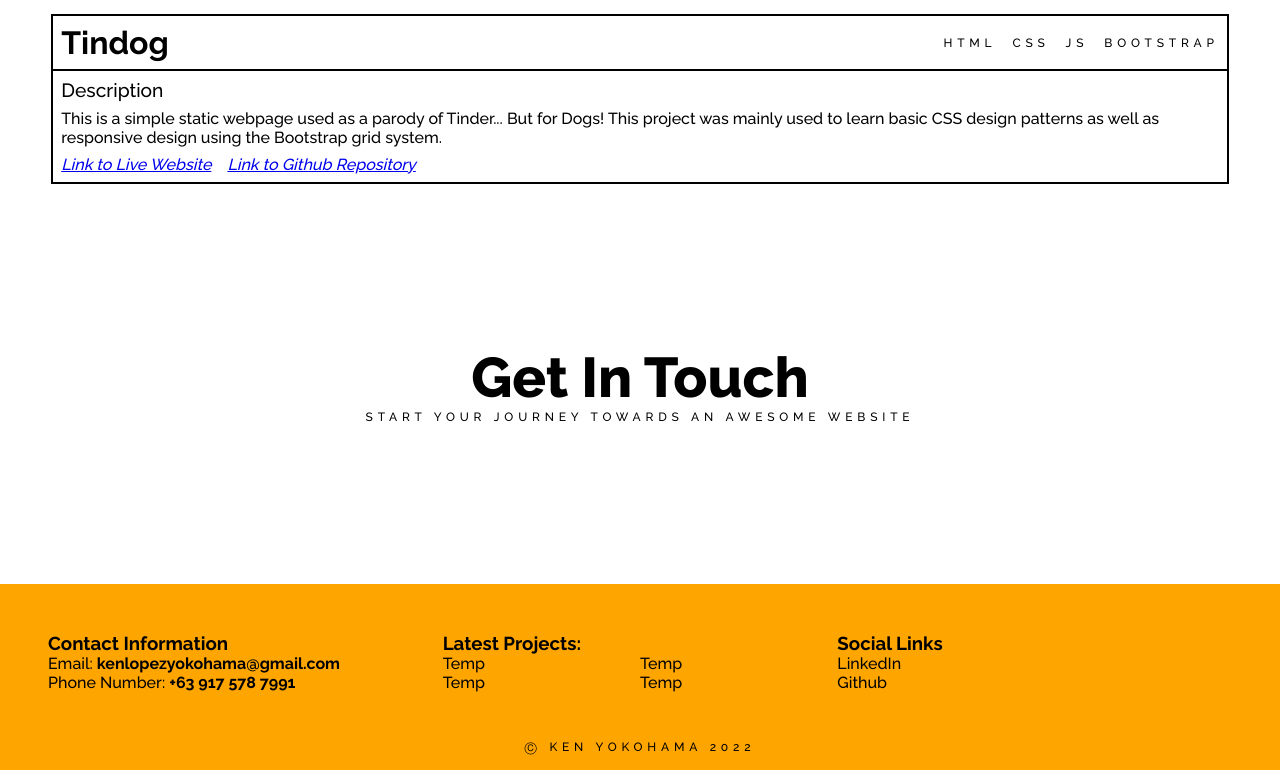
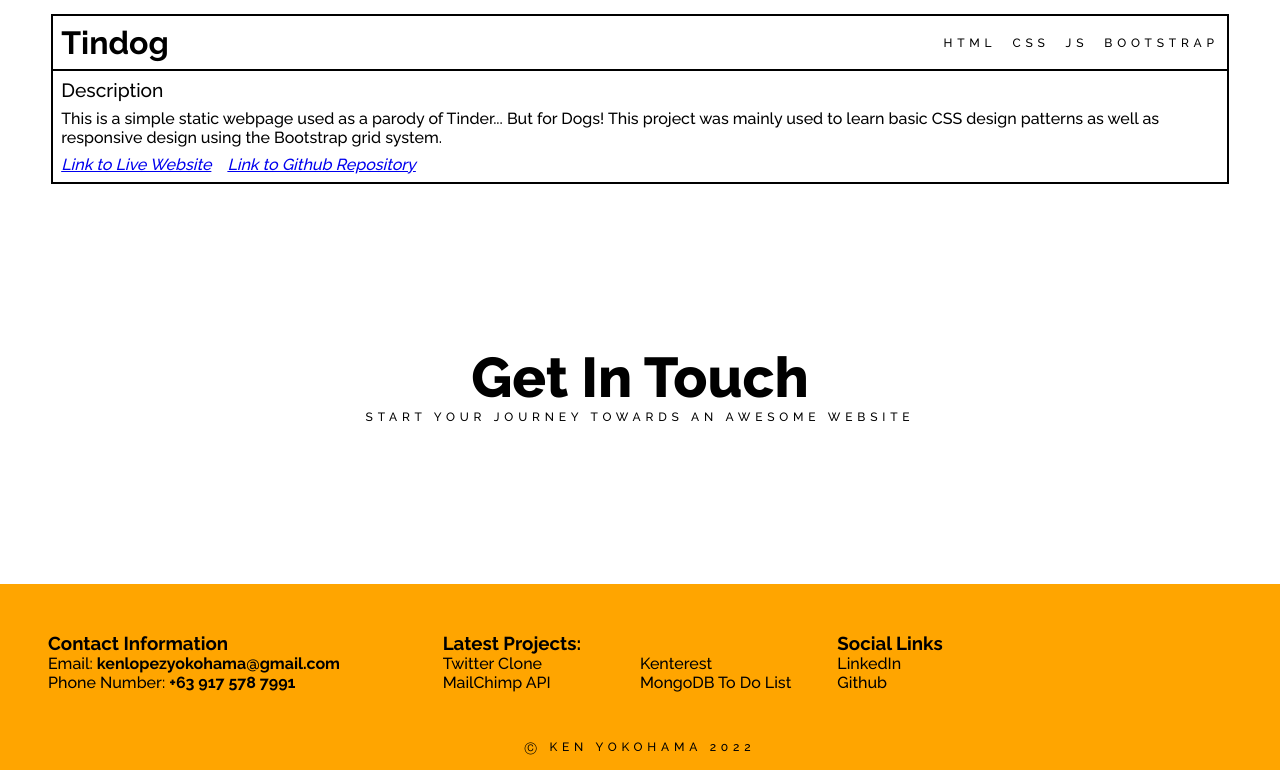
Before and after one commit to Ken-Yokohama/My-Portfolio, a React (Create React App) app: page / in a window 1280 px wide. Shown: the part 3150-3920 px from the top of the page. Built offline with nearby package versions, Linux system fonts and the light colour scheme; no server answers.

Commit message:
Added Axios and call API adress API & Count API to display how many times the user has viewed my website

```diff
--- a/package.json
+++ b/package.json
@@ -10,6 +10,7 @@
     "@testing-library/jest-dom": "^5.16.2",
     "@testing-library/react": "^12.1.4",
     "@testing-library/user-event": "^13.5.0",
+    "axios": "^0.26.1",
     "framer-motion": "^6.2.8",
     "react": "^17.0.2",
     "react-copy-to-clipboard": "^5.0.4",
--- a/src/components/Footer.jsx
+++ b/src/components/Footer.jsx
@@ -74,10 +74,74 @@ function Footer(props) {
                                 gridTemplateColumns: "1fr 1fr",
                             }}
                         >
-                            <p>Temp</p>
-                            <p>Temp</p>
-                            <p>Temp</p>
-                            <p>Temp</p>
+                            {/* Project 1 */}
+                            <Box
+                                sx={{
+                                    cursor: "pointer",
+                                    ":hover": {
+                                        color: "white",
+                                    },
+                                }}
+                                onClick={() => {
+                                    window.open(
+                                        "https://ken-yokohama.github.io/Twitter-Clone/",
+                                        "_blank"
+                                    );
+                                }}
+                            >
+                                <p>Twitter Clone</p>
+                            </Box>
+                            {/* Project 2 */}
+                            <Box
+                                sx={{
+                                    cursor: "pointer",
+                                    ":hover": {
+                                        color: "white",
+                                    },
+                                }}
+                                onClick={() => {
+                                    window.open(
+                                        "https://kenterest.netlify.app/",
+                                        "_blank"
+                                    );
+                                }}
+                            >
+                                <p>Kenterest</p>
+                            </Box>
+                            {/* Project 3 */}
+                            <Box
+                                sx={{
+                                    cursor: "pointer",
+                                    ":hover": {
+                                        color: "white",
+                                    },
+                                }}
+                                onClick={() => {
+                                    window.open(
+                                        "https://still-garden-96667.herokuapp.com/",
+                                        "_blank"
+                                    );
+                                }}
+                            >
+                                <p>MailChimp API</p>
+                            </Box>
+                            {/* Project 4 */}
+                            <Box
+                                sx={{
+                                    cursor: "pointer",
+                                    ":hover": {
+                                        color: "white",
+                                    },
+                                }}
+                                onClick={() => {
+                                    window.open(
+                                        "https://to-do-list-using-mongodb-atlas.herokuapp.com/",
+                                        "_blank"
+                                    );
+                                }}
+                            >
+                                <p>MongoDB To Do List</p>
+                            </Box>
                         </Box>
                         {/* Projects.map function */}
                     </Box>
--- a/src/containers/Main.jsx
+++ b/src/containers/Main.jsx
@@ -1,6 +1,7 @@
 import { Box } from "@mui/material";
-import React, { useState } from "react";
+import React, { useEffect, useState } from "react";
 import { Route, Routes } from "react-router-dom";
+import axios from "axios";
 import { Navbar } from "../components";
 import { About, Contact, Home, Menu } from "../pages";
 
@@ -11,6 +12,20 @@ function Main(props) {
         setShowMenu((prevValue) => !prevValue);
     };
 
+    const [pageVisits, setPageVisits] = useState(0);
+
+    useEffect(() => {
+        const fetchData = async () => {
+            const getIp = await axios.get("https://api.db-ip.com/v2/free/self");
+            const getPageVisitCount = await axios.get(
+                "https://api.countapi.xyz/hit/kenyokohama/" +
+                    getIp.data.ipAddress
+            );
+            setPageVisits(getPageVisitCount.data.value);
+        };
+        fetchData();
+    }, []);
+
     return (
         <div>
             <Navbar
@@ -18,8 +33,11 @@ function Main(props) {
                 setShowMenu={setShowMenu}
                 toggleShowMenu={toggleShowMenu}
             />
-            <Menu setShowMenu={setShowMenu} showMenu={showMenu} />
-
+            <Menu
+                setShowMenu={setShowMenu}
+                showMenu={showMenu}
+                pageVisits={pageVisits}
+            />
             <Routes>
                 <Route path="/" element={<Home />} />
                 <Route path="/about" element={<About />} />
--- a/src/pages/Menu.jsx
+++ b/src/pages/Menu.jsx
@@ -5,7 +5,7 @@ import { NavLink } from "react-router-dom";
 import { CopyToClipboard } from "react-copy-to-clipboard";
 import Tooltip from "@mui/material/Tooltip";
 
-function Menu({ setShowMenu, showMenu }) {
+function Menu({ setShowMenu, showMenu, pageVisits }) {
     const handleCloseMenu = () => {
         setShowMenu(false);
         // window.scrollTo({ top: 0, left: 0, behavior: "smooth" }); SMOOTH SCROLL
@@ -159,6 +159,12 @@ function Menu({ setShowMenu, showMenu }) {
                                 : { opacity: { delay: 0 }, x: { delay: 0.3 } }
                         }
                         className="nav-menu-item"
+                        onClick={() => {
+                            window.open(
+                                "https://github.com/Ken-Yokohama",
+                                "_blank"
+                            );
+                        }}
                     >
                         Github
                     </motion.h1>
@@ -218,10 +224,13 @@ function Menu({ setShowMenu, showMenu }) {
                                 : { opacity: { delay: 0 }, y: { delay: 0.3 } }
                         }
                     >
-                        Thank you for viewing my portfolio __ times. If you'd
-                        like to know more details on how I built this project or
-                        if you are just curious to see my source code, feel free
-                        to check out my GitHub.
+                        Thank you for viewing my portfolio{" "}
+                        <strong style={{ fontFamily: "arial" }}>
+                            {pageVisits}
+                        </strong>{" "}
+                        times. If you'd like to know more details on how I built
+                        this project or if you are just curious to see my source
+                        code, feel free to check out my GitHub.
                         {/* This project was built using react and tools from the react-ecosystem namely material-ui, react-router-dom, framer-motion & axios. */}
                     </motion.p>
                 </Box>
```
Also changed, not shown: 1 other file (tests, documents, lock files or other folders).
